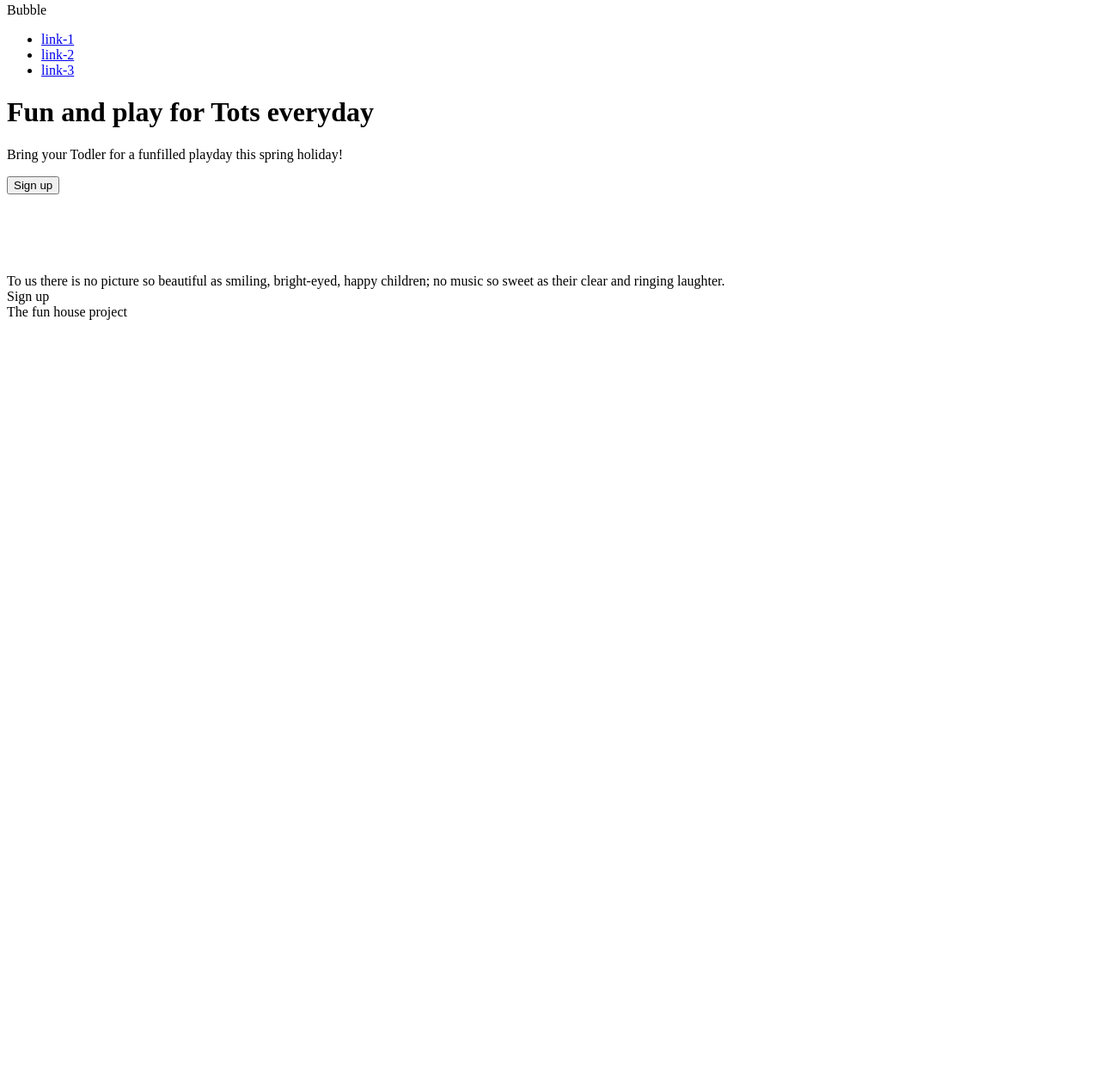
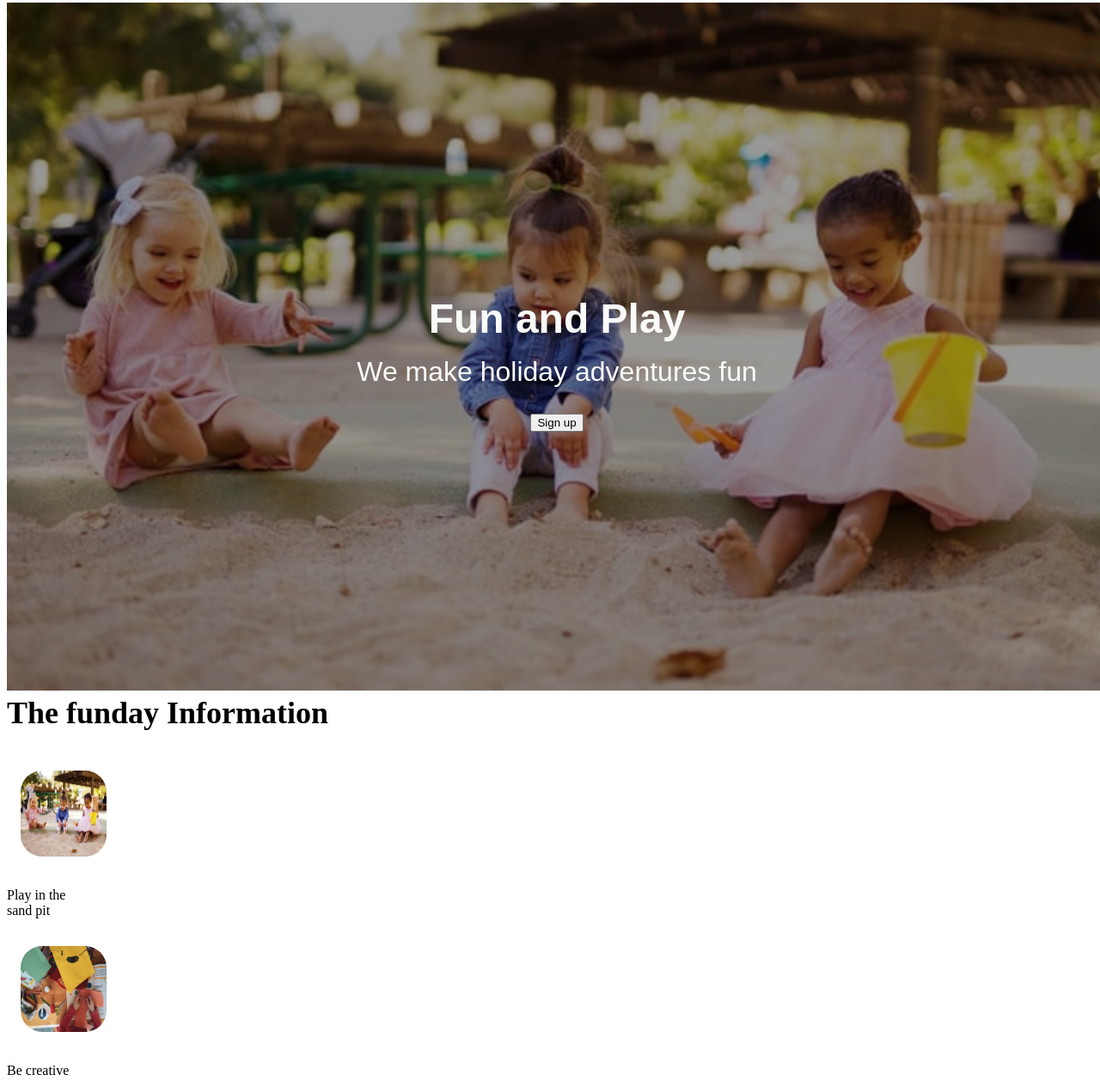
Before and after one commit to AmyMaloy/Hello-Baby, a plain HTML site: page index.html in a window 1280 px wide. Shown: the part 5-1262 px from the top of the page at 86% size. Before the commit the page ends 800 px from the top, so only its background shows below. Drawn offline with Linux system fonts and the light colour scheme.

Commit message:
changed hml file

```diff
--- a/index.html
+++ b/index.html
@@ -8,51 +8,53 @@
     <title>Odin page</title>
 </head>
 <body>
- <div class="hero-image">
-    <div class="logo">Bubble</div>
-    <div class="left-links">
-        <ul>
-            <li><a href="#">link-1</a></li>
-            <li><a href="#">link-2</a></li>
-            <li><a href="#">link-3</a></li>
-        </ul>
-    </div>
-    <div class="hero-text">
-        <h1>Fun and play for Tots everyday</h1>
-        <p>Bring your Todler for a funfilled playday this spring holiday!</p>
+ <section class="hero">
+   <div class="hero-content">
+     <h1 class="hero-title"> Fun and Play </h1>
+     <h2 class="hero-subtitle"> We make holiday adventures fun </h2>
         <button>Sign up</button>
-    </div>
+     </div>
+ </section>
 
-    <div class="Image-container">
-     <h2></h2>
-        <div class="info">
-            <img src="" alt="">
-            <div class="text"></div>
+ <div class="image-wrapper">
+     <h2> The funday Information</h2>
+     <div class="image-container">
+        <div class="image">
+            <img src="images/sand.jpg" alt="Kids playing in sand">
+            <p class="text">Play in the sand pit</p>
         </div>
-        <div class="info">
-            <img src="" alt="">
-            <div class="text"></div>
+        <div class="image">
+            <img src="images/art.jpg" alt="">
+            <p class="text">Be creative</p>
         </div>
-        <div class="info">
-            <img src="" alt="">
-            <div class="text"></div>
+        <div class="image">
+            <img src="images/legos.jpg" alt="">
+            <p class="text">Build cool stuff with legos</p>
         </div>
-        <div class="info">
-            <img src="" alt="">
-            <div class="text"></div>
-        </div>
-        <div class="Quote-section">
-            <div class="quote-text">To us there is no picture so beautiful  as smiling, bright-eyed,
-                 happy children; no music so sweet as their clear and ringing laughter. </div>
-        </div>
-        <div class="Action-container">
-            <div class="text"></div>
-            <div class="button">Sign up</div>
+        <div class="image">
+            <img src="images/icecream.jpg" alt="">
+            <p class="text">Nothing is fun without icecream.</p>
         </div>
     </div>
-    <div class="footer">
-        The fun house project
-    </div>
  </div>
+ <div class="quote-wrapper">
+     <div class="quote-container">
+         <p class="quote-text"></p>
+     </div>
+ </div>
+ <div class="call-to-action-wrapper">
+     <div class="call-to-action-container">
+        <div class="call-to-action-card">
+            <h3></h3>
+            <p class="call-to-action-text">Click on the sign up button to register.</p>
+        </div>
+            <button class="sign-up-button-second">Sign up</button>
+        </div>
+     </div>
+</div>
+<div class="footer-wrapper">
+    <div class="footer">The Fun Project</div>
+</div>
+
 </body>
 </html>
--- a/style.css
+++ b/style.css
@@ -1,3 +1,98 @@
-.hero-image{
- background-image: linear-gradient();
+body .hero {
+ margin: 0;
+ padding: 0;
 }
+
+.hero {
+    position: relative;
+    width: 100vw;
+    height: 100vh;
+    display: flex;
+    justify-content: center;
+    align-items: center;
+}
+
+.hero::before {
+    content: "";
+    position: absolute;
+    top: 0;
+    left: 0;
+    width: 100%;
+    height: 100%;
+    background: url(images/sand.jpg);
+    background-repeat: no-repeat;
+    background-size: cover;
+    background-position: center center;
+    filter: brightness(60%)
+}
+
+.hero-content {
+    position: relative;
+    font-family: Arial, Helvetica, sans-serif;
+    color: #F9FAF8;
+    text-align: center;
+    margin: 0.625rem;
+}
+
+.hero-title {
+    font-size: 3rem;
+    font-weight: 600;
+    margin-bottom: 0;
+}
+
+.hero-subtitle {
+    font-size: 2rem;
+    font-weight: 200;
+    margin-top: 1rem;
+}
+
+.hero-button {
+    background-color: #ae2d59 ;
+    color: White;
+    border: 1px solid #cb376a;
+    margin-top: 5rem;
+    padding: 0.9375rem 1.875rem;
+    font-family:'Courier New', Courier, sans-serif;
+    font-size: 1.125rem;
+    font-weight: 200;
+    cursor: pointer;
+}
+ .img-wrapper {
+  display: flex;
+  flex-direction: row;
+  justify-content: center;
+  align-items: flex-start;
+
+ }
+
+.img-container {
+    text-align: center;
+    font-size: 18px;
+    margin: 32px;
+    padding: 16px;
+    display: flex;
+    justify-content: space-between;
+    gap: 52px;
+}
+
+h2 {
+    font-size: 36px;
+    font-weight: bolder;
+    margin-bottom: 30px;
+    margin-top: 5px;
+}
+
+img {
+    width: 100px;
+    height: 100px;
+    margin: 16px;
+    flex: 1;
+    border-radius: 25px;
+}
+
+p {
+    max-width: 100px;
+    display: flex;
+    margin-top: 0 16px;
+
+}
```
Also changed, not shown: images/art.jpg (added), images/icecream.jpg (added), images/legos.jpg (added), images/playground.jpg (added), images/sand.jpg (added).
